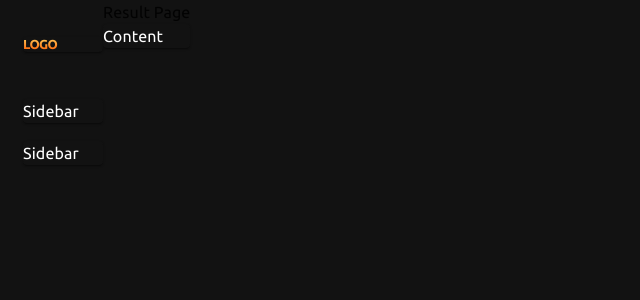
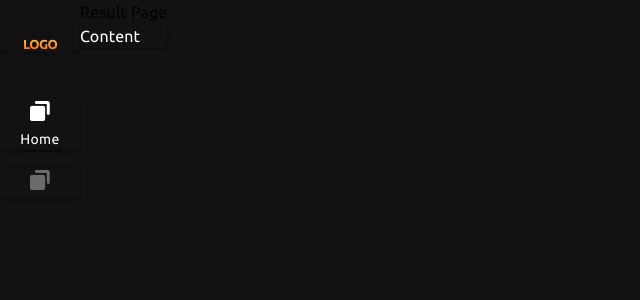
Before and after one commit to raynormw/aha-fe, a React (Create React App) app: page /result in a window 1280 px wide. Shown: the top 300 px of the page, without its empty margins (0-640 px from the left). Built offline with nearby package versions, Linux system fonts and the light colour scheme.

Commit message:
:wrench: Navigation sidebar done

```diff
--- a/src/App.js
+++ b/src/App.js
@@ -45,14 +45,14 @@ function App() {
       <BrowserRouter basename={base_url}>
         <ScopedCssBaseline>
            <ThemeProvider theme={theme}>
-              <Typography>
+              <Typography component={'div'}>
                 <Box sx={{ flexGrow: 1 }}>
                   <Grid container>
                     <NavBar />
                     <Grid item xs={6}>
                       <Routes>
-                        <Route path="/" element={<HomePage />} />
-                          <Route path="result" element={<ResultPage />} />
+                        <Route path="/" element={<HomePage path="/"/>} />
+                          <Route path="result" element={<ResultPage path="result"/>} />
                           <Route path="tags" element={<TagsPage />} />
                         <Route path="*" element={<NoMatch />} />
                       </Routes>
--- a/src/layouts/NavBar.js
+++ b/src/layouts/NavBar.js
@@ -1,9 +1,20 @@
 import React, { Component } from 'react';
+import { Link } from "react-router-dom";
 import Grid from '@mui/material/Grid';
 
 import { Item } from 'utils/Item';
+import IconSelected from 'assets/icons/selected.png';
+import IconNotSelected from 'assets/icons/notSelected.png';
 
 export default class NavBar extends Component {
+  state = {
+    routes: "home",
+  }
+
+  handleClick(routes) {
+    this.setState({ routes });
+  }
+
   render() {
     return (
       <Grid
@@ -11,6 +22,7 @@ export default class NavBar extends Component {
           display: {
             tablet: 'flex',
           },
+          textAlign: 'center',
           width: {
             tablet: '80px',
             mobile: '100%'
@@ -21,10 +33,6 @@ export default class NavBar extends Component {
           marginTop: {
             tablet: '37px',
             mobile: '28px'
-          },
-          marginLeft: {
-            tablet: '23px',
-            mobile: '21px'
           },
         }}
         item
@@ -48,11 +56,40 @@ export default class NavBar extends Component {
               tablet: 'flex',
               mobile: 'none'
             },
+            justifyContent: 'center',
             marginTop: '46.5px',
-            marginBottom: '18px',
           }}
         >
-          Sidebar
+          {
+              this.state.routes === "home"
+            ?
+              <Link
+                to="/"
+                onClick={() => this.handleClick("home")}
+                style={{ textDecoration: 'none' }}
+              >
+                <img src={IconSelected} alt="Selected Icon" />
+                <Item
+                  sx={{
+                    marginTop: 0,
+                    marginBottom: 0,
+                    fontSize: '14px',
+                    fontWeight: 400,
+                    lineHeight: '150%',
+                    letterSpacing: '0.4px'
+                }}>
+                  Home
+                </Item>
+              </Link>
+            :
+              <Link
+                to="/"
+                onClick={() => this.handleClick("home")}
+                style={{ textDecoration: 'none' }}
+              >
+                <img src={IconNotSelected} alt="Selected Icon" />
+              </Link>
+          }
         </Item>
         <Item
           sx={{
@@ -60,9 +97,40 @@ export default class NavBar extends Component {
               tablet: 'flex',
               mobile: 'none'
             },
+            justifyContent: 'center',
+            marginTop: '18px',
           }}
         >
-          Sidebar
+          {
+              this.state.routes === "tags"
+            ?
+              <Link
+                to="/tags"
+                onClick={() => this.handleClick("tags")}
+                style={{ textDecoration: 'none' }}
+              >
+                <img src={IconSelected} alt="Not Selected Icon" />
+                <Item
+                  sx={{
+                    marginTop: 0,
+                    marginBottom: 0,
+                    fontSize: '14px',
+                    fontWeight: 400,
+                    lineHeight: '150%',
+                    letterSpacing: '0.4px'
+                }}>
+                  Tags
+                </Item>
+              </Link>
+            :
+              <Link
+                to="/tags"
+                onClick={() => this.handleClick("tags")}
+                style={{ textDecoration: 'none' }}
+              >
+                <img src={IconNotSelected} alt="Not Selected Icon" />
+              </Link>
+          }
         </Item>
       </Grid>
     );
--- a/src/routes/HomePage.js
+++ b/src/routes/HomePage.js
@@ -2,6 +2,7 @@ import React, { Component } from 'react';
 
 export default class HomePage extends Component {
   render() {
+    console.log(this.props, 'props home');
     return (
       <div>Home Page</div>
     );
--- a/src/routes/ResultPage.js
+++ b/src/routes/ResultPage.js
@@ -2,6 +2,7 @@ import React, { Component } from 'react';
 
 export default class ResultPage extends Component {
   render() {
+    console.log(this.props, 'props result');
     return (
       <div>Result Page</div>
     );
```
Also changed, not shown: src/assets/icons/notSelected.png (added), src/assets/icons/selected.png (added).
